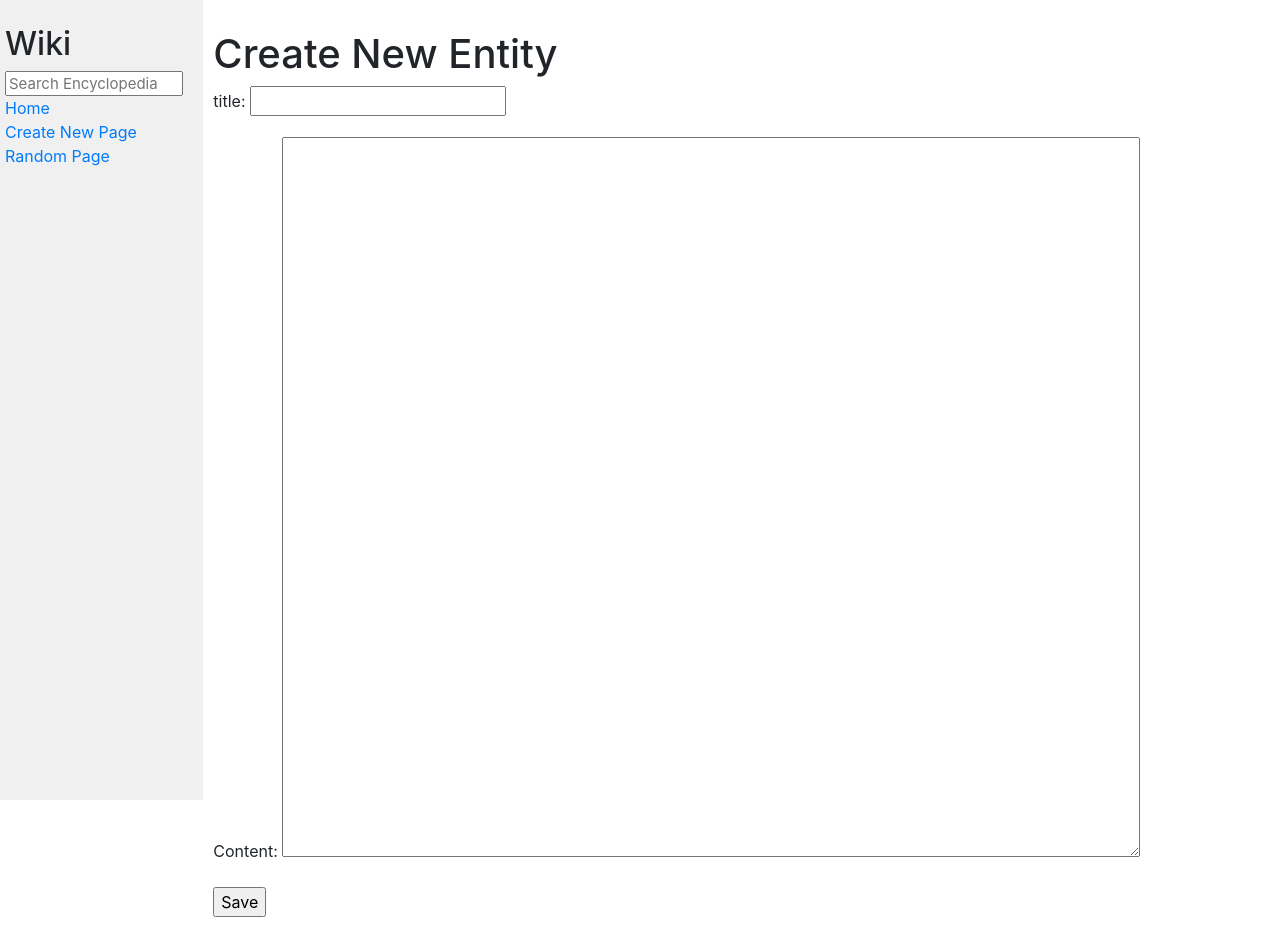
After one commit to NurgisaA/wiki-for-wkau, a Django app: page /create in a window 1280 px wide. The commit adds this page. Run offline with Django 3.2, Linux system fonts and the light colour scheme; some libraries are stand-ins or nearby versions.

Commit message:
add create and edit form

```diff
--- /dev/null
+++ b/encyclopedia/forms.py
@@ -0,0 +1,6 @@
+from django import forms
+
+
+class EntryForm(forms.Form):
+    title = forms.CharField(max_length=20, label="title")
+    content = forms.CharField(widget=forms.Textarea, label="Content")
--- a/encyclopedia/templates/encyclopedia/entry_by_title.html
+++ b/encyclopedia/templates/encyclopedia/entry_by_title.html
@@ -5,5 +5,8 @@
 {% endblock %}
 
 {% block body %}
+    <div>
+         <a href="{% url 'edit_entry' title=title %}">Edit</a>
+    </div>
     {{ content | safe}}
 {% endblock %}
--- /dev/null
+++ b/encyclopedia/templates/encyclopedia/form.html
@@ -0,0 +1,16 @@
+{% extends "encyclopedia/layout.html" %}
+
+{% block title %}
+    {{ title }}
+{% endblock %}
+
+{% block body %}
+    <h1>{{ title }}</h1>
+    <form method="POST">
+        {% csrf_token %}
+        <table>
+            {{ form.as_p }}
+        </table>
+        <input type="submit" value="Save" >
+    </form>
+{% endblock %}
--- a/encyclopedia/templates/encyclopedia/layout.html
+++ b/encyclopedia/templates/encyclopedia/layout.html
@@ -19,7 +19,7 @@
                     <a href="{% url 'index' %}">Home</a>
                 </div>
                 <div>
-                    Create New Page
+                     <a href="{% url 'create_entity' %}">Create New Page</a>
                 </div>
                 <div>
                     <a href="{% url 'random' %}">Random Page</a>
--- a/encyclopedia/urls.py
+++ b/encyclopedia/urls.py
@@ -5,5 +5,7 @@ from . import views
 urlpatterns = [
     path("", views.index, name="index"),
     path("wiki/<title>", views.get_entry_by_title, name="get_entry_by_title"),
-    path("random", views.get_random, name="random")
+    path("wiki/<title>/edit", views.edit_entry_by_title, name="edit_entry"),
+    path("random", views.get_random, name="random"),
+    path("create", views.get_create_form, name="create_entity")
 ]
--- a/encyclopedia/util.py
+++ b/encyclopedia/util.py
@@ -34,7 +34,7 @@ def get_entry(title):
 
     try:
         f = default_storage.open(f"entries/{title}.md")
-        mder = Markdown()
-        return mder.convert(f.read().decode("utf-8"))
+
+        return f.read().decode("utf-8")
     except FileNotFoundError:
         return None
--- a/encyclopedia/views.py
+++ b/encyclopedia/views.py
@@ -1,8 +1,12 @@
 from random import randint
 
+from django.http import HttpResponse, HttpResponseRedirect
 from django.shortcuts import render
+from django.urls import reverse
+from markdown2 import Markdown
 
 from . import util
+from .forms import EntryForm
 
 
 def index(request):
@@ -13,15 +17,32 @@ def index(request):
 def get_entry_by_title(request, title):
 
     content = util.get_entry(title)
-
     if not content:
         return page_404(request)
+    mder = Markdown()
+    content = mder.convert(content)
 
     return render(request, "encyclopedia/entry_by_title.html", {
         "title": title,
         "content": content
     })
 
+def get_create_form(request):
+
+    if request.method == "POST":
+        entry_form = EntryForm(request.POST)
+        if entry_form.is_valid():
+            title = request.POST.get("title")
+            content = request.POST.get("content")
+            util.save_entry(title, content)
+            return HttpResponseRedirect(reverse('get_entry_by_title', kwargs={'title': title}))
+    else:
+        entry_form = EntryForm()
+
+    return render(request, "encyclopedia/form.html", {
+            "title": "Create New Entity",
+            "form": entry_form
+        })
 
 def get_random(request):
     entries = util.list_entries()
@@ -36,3 +57,24 @@ def get_random(request):
 
 def page_404(request):
     return render(request, "encyclopedia/404.html", status=404)
+
+
+def edit_entry_by_title(request, title):
+    if request.method == "POST":
+        entry_form = EntryForm(request.POST)
+        if entry_form.is_valid():
+            util.save_entry(request.POST.get("title"), request.POST.get("content"))
+
+            return HttpResponseRedirect(reverse('get_entry_by_title', kwargs={'title': title}))
+    else:
+        content = util.get_entry(title)
+
+        if not content:
+            return page_404(request)
+
+        entry_form = EntryForm(initial={"title": title, "content": content})
+
+    return render(request, "encyclopedia/form.html", {
+            "title": "Edit Entity " + title,
+            "form": entry_form
+        })
```
